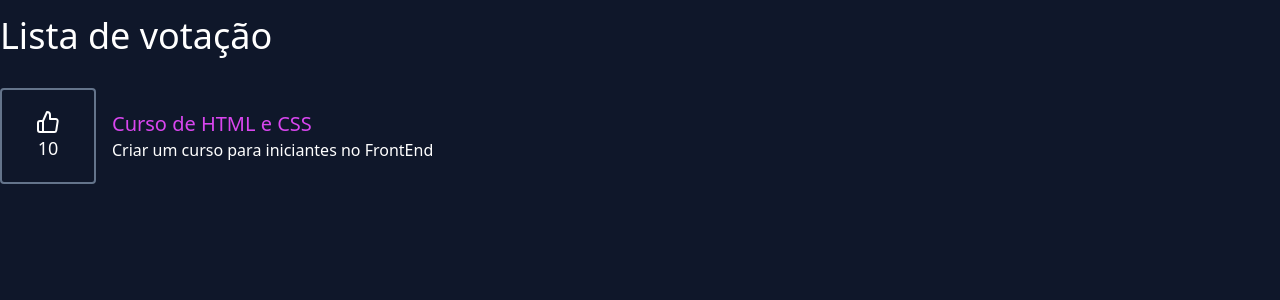
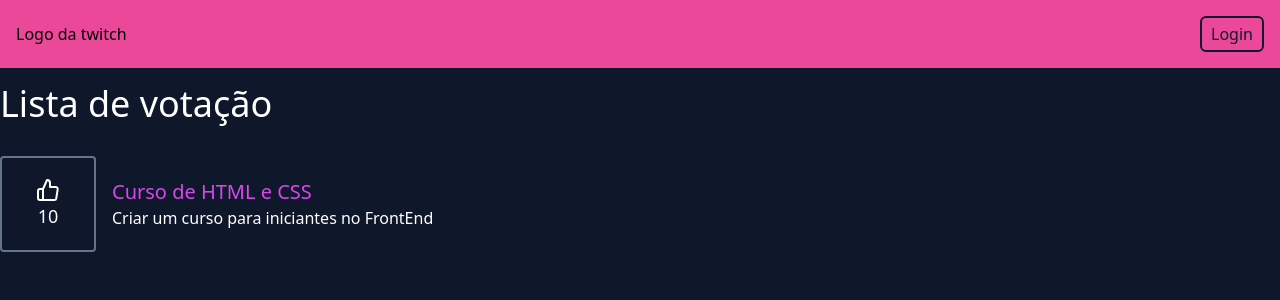
Before and after one commit to devlucaslopes/live-vote-app, a React (Create React App) app: page / in a window 1280 px wide. Shown: the top 300 px of the page. Built offline with nearby package versions, Linux system fonts and the light colour scheme.

Commit message:
feat: create nav component

```diff
--- a/src/components/Layout/index.tsx
+++ b/src/components/Layout/index.tsx
@@ -1,4 +1,6 @@
 import React from 'react'
+
+import { Nav } from '../Nav'
 
 type LayoutProps = {
   children: React.ReactNode
@@ -7,6 +9,7 @@ type LayoutProps = {
 export const Layout = ({ children }: LayoutProps) => {
   return (
     <div className="h-screen bg-slate-900">
+      <Nav />
       <div className="container mx-auto py-4">
         <h1 className="text-4xl text-white">Lista de votação</h1>
 
--- /dev/null
+++ b/src/components/Nav/index.tsx
@@ -0,0 +1,16 @@
+import React from 'react'
+
+export const Nav = () => (
+  <nav className="p-4 bg-pink-500">
+    <div className="flex justify-between items-center container mx-auto">
+      <a href="#">Logo da twitch</a>
+      <button
+        type="button"
+        className="p-1 text-slate-900 rounded-md border-2 border-slate-900 w-16 hover:bg-slate-900 hover:text-white"
+      >
+        Login
+      </button>
+      {/* <span className="text-slate-900 text-lg">Lucas Lopes</span> */}
+    </div>
+  </nav>
+)
```
